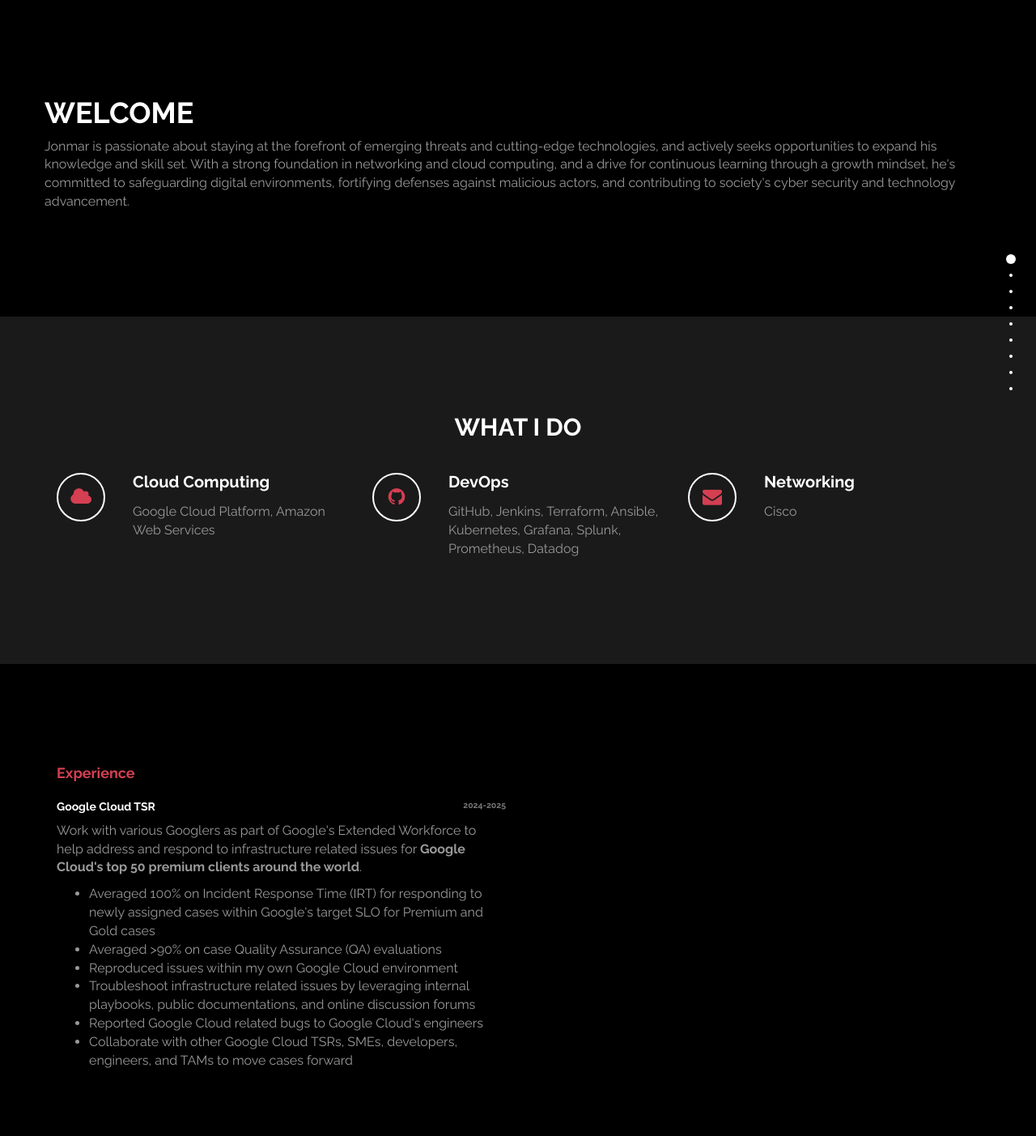
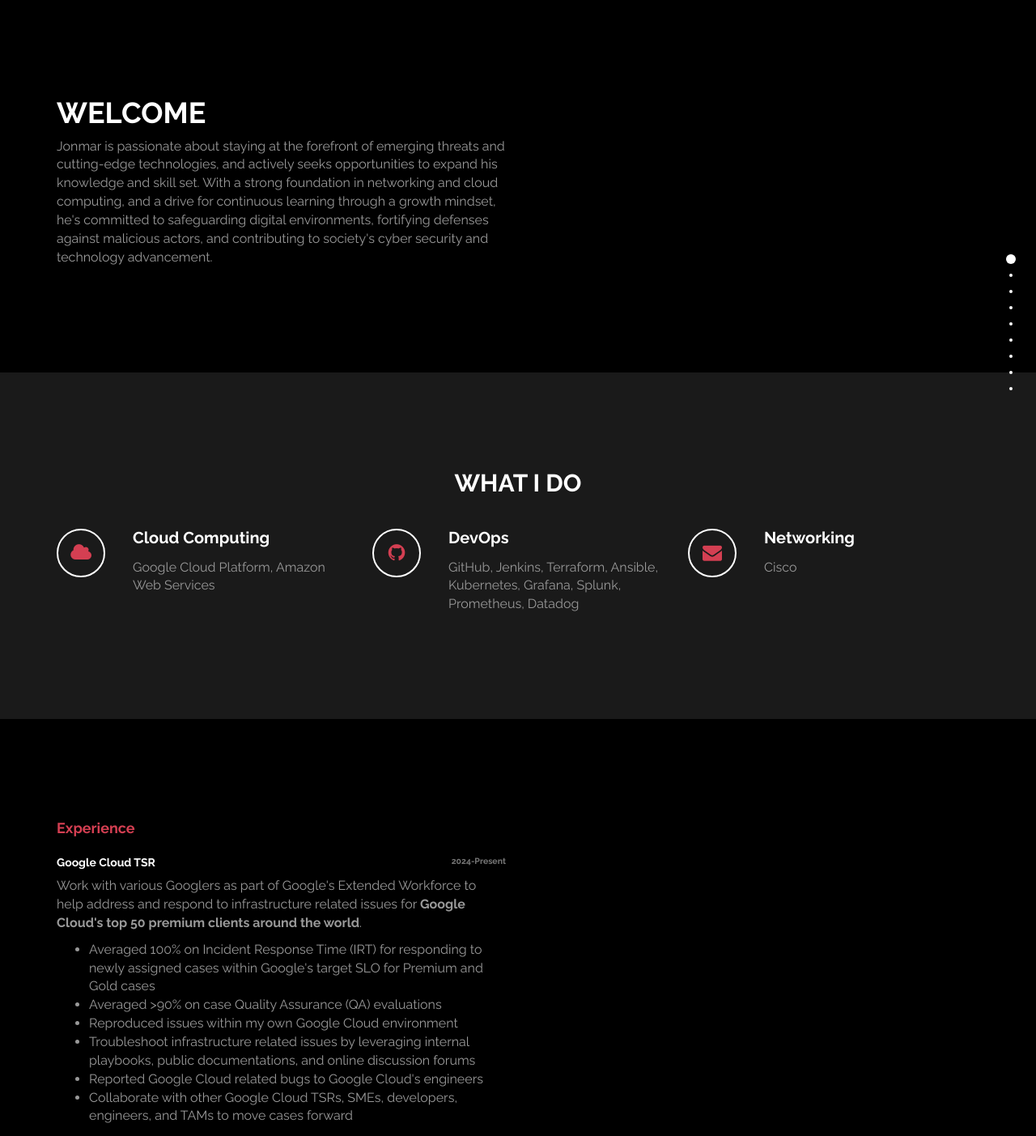
Before and after one commit to JonmarCorpuz/JonmarCorpuz.github.io, a plain HTML site: page index.html in a window 1280 px wide. Shown: the top 1403 px of the page at 81% size. Drawn offline with Linux system fonts and the light colour scheme.

Commit message:
Update index.html

```diff
--- a/index.html
+++ b/index.html
@@ -38,8 +38,10 @@
 		<div id="about" class="section">
 			<div class="container">
 				<div class="row">
-					<h1>WELCOME</h1>
-					<p>Jonmar is passionate about staying at the forefront of emerging threats and cutting-edge technologies, and actively seeks opportunities to expand his knowledge and skill set. With a strong foundation in networking and cloud computing, and a drive for continuous learning through a growth mindset, he's committed to safeguarding digital environments, fortifying defenses against malicious actors, and contributing to society's cyber security and technology advancement.</p>
+					<div class="col-md-6 col-xs-11 wow fadeInLeft" data-wow-delay="0.9s">
+						<h1>WELCOME</h1>
+						<p>Jonmar is passionate about staying at the forefront of emerging threats and cutting-edge technologies, and actively seeks opportunities to expand his knowledge and skill set. With a strong foundation in networking and cloud computing, and a drive for continuous learning through a growth mindset, he's committed to safeguarding digital environments, fortifying defenses against malicious actors, and contributing to society's cyber security and technology advancement.</p>
+					</div>
 				</div>
 			</div>
 		</div>
@@ -102,7 +104,7 @@
 				<div class="row">
 					<div class="col-md-6 col-xs-11 wow fadeInLeft" data-wow-delay="0.9s">
 						<h4>Experience</h4>
-						<h5>Google Cloud TSR<small>2024-2025</small></h5>
+						<h5>Google Cloud TSR<small>2024-Present</small></h5>
 						<p>Work with various Googlers as part of Google's Extended Workforce to help address and respond to infrastructure related issues for <b>Google Cloud's top 50 premium clients around the world</b>.</p>
 						<ul>
 							<li>Averaged 100% on Incident Response Time (IRT) for responding to newly assigned cases within Google's target SLO for Premium and Gold cases</li>
```
